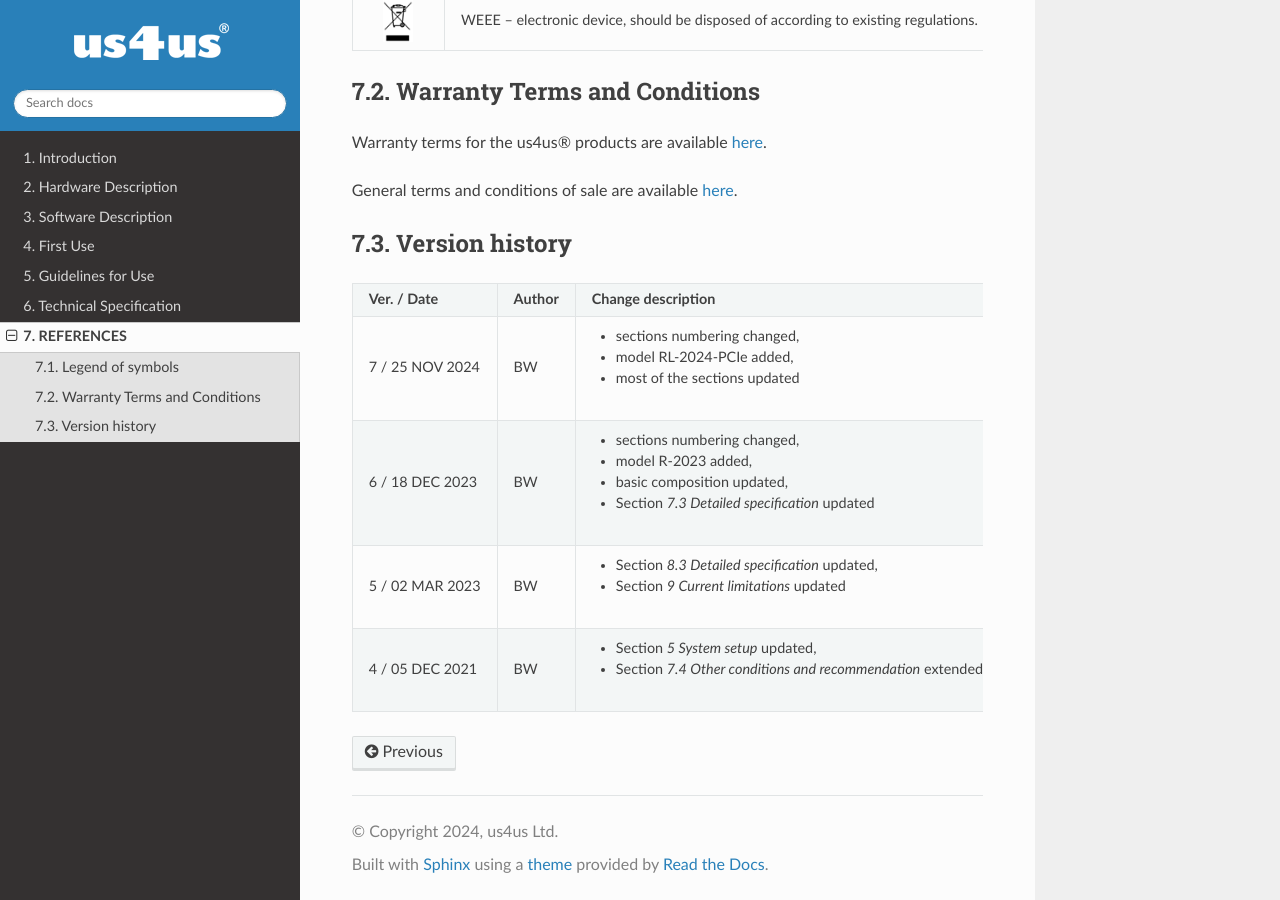
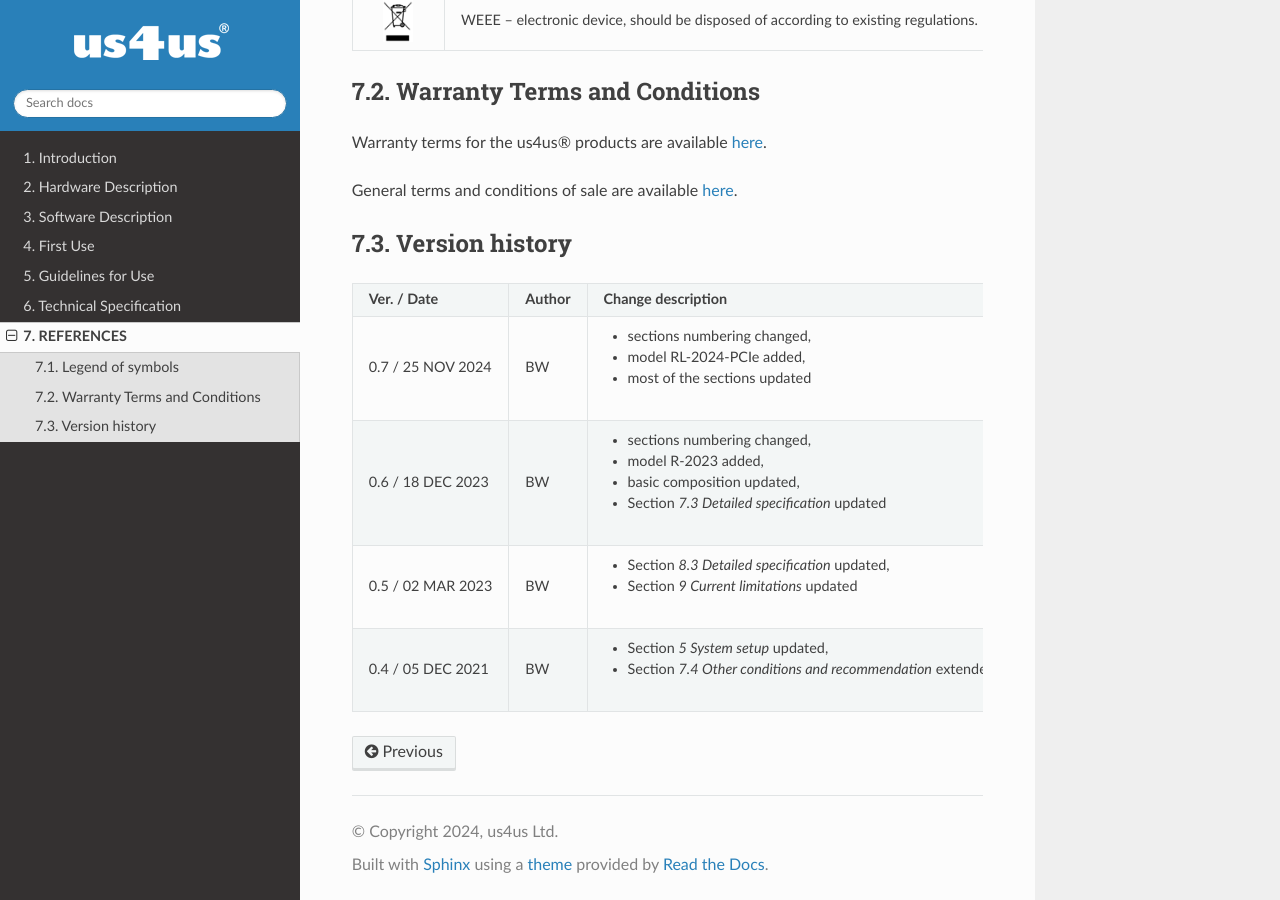
Before and after one commit to us4useu/us4r-lite-user-docs, a Sphinx documentation site: the page built from docs/content/7_references.md, in a window 1280 px wide and 900 px high, scrolled down 584 px. Built offline with Sphinx 7.4.7 and the Read the Docs theme 3.1.0, drawn with Linux system fonts in a browser that asks for light colours.

Commit message:
version history & footer update

```diff
--- a/docs/conf.py
+++ b/docs/conf.py
@@ -96,7 +96,7 @@ latex_elements = {
     %\fancyfoot[LO]{{\py@HeaderFamily\nouppercase{\rightmark}}}
     %\fancyfoot[RE]{{\py@HeaderFamily\nouppercase{\leftmark}}}
 % add copyright stuff
-    \fancyfoot[LO,RE]{{\textcopyright\ 2023, us4us Ltd.}}
+    \fancyfoot[LO,RE]{{\textcopyright\ 2024, us4us Ltd.}}
 % again original stuff
     \fancyhead[LE,RO]{{\py@HeaderFamily \@title\sphinxheadercomma\py@release}}
     \renewcommand{\headrulewidth}{0.4pt}
@@ -110,7 +110,7 @@ latex_elements = {
     \renewcommand{\footrulewidth}{0.4pt}
 % add copyright stuff for example at left of footer on odd pages,
 % which is the case for chapter opening page by default
-    \fancyfoot[LO,RE]{{\textcopyright\ 2023, us4us Ltd.}}
+    \fancyfoot[LO,RE]{{\textcopyright\ 2024, us4us Ltd.}}
     }
 \makeatother
 """,
--- a/docs/content/7_references.md
+++ b/docs/content/7_references.md
@@ -109,25 +109,25 @@ General terms and conditions of sale are available [here](https://us4us.eu/asset
 * - **Ver. / Date**
   - **Author**
   - **Change description**
-* - 7 / 25 NOV 2024
+* - 0.7 / 25 NOV 2024
   - BW
   -
     - sections numbering changed,
     - model RL-2024-PCIe added,
     - most of the sections updated
-* - 6 / 18 DEC 2023
+* - 0.6 / 18 DEC 2023
   - BW
   -
     - sections numbering changed,
     - model R-2023 added,
     - basic composition updated,
     - Section *7.3 Detailed specification* updated
-* - 5 / 02 MAR 2023
+* - 0.5 / 02 MAR 2023
   - BW
   -
     - Section *8.3 Detailed specification* updated,
     - Section *9 Current limitations* updated
-* - 4 / 05 DEC 2021
+* - 0.4 / 05 DEC 2021
   - BW
   -
     - Section *5 System setup* updated,
```
Also changed, not shown: docs/content/4_first-use.md (+1 -1 lines).
